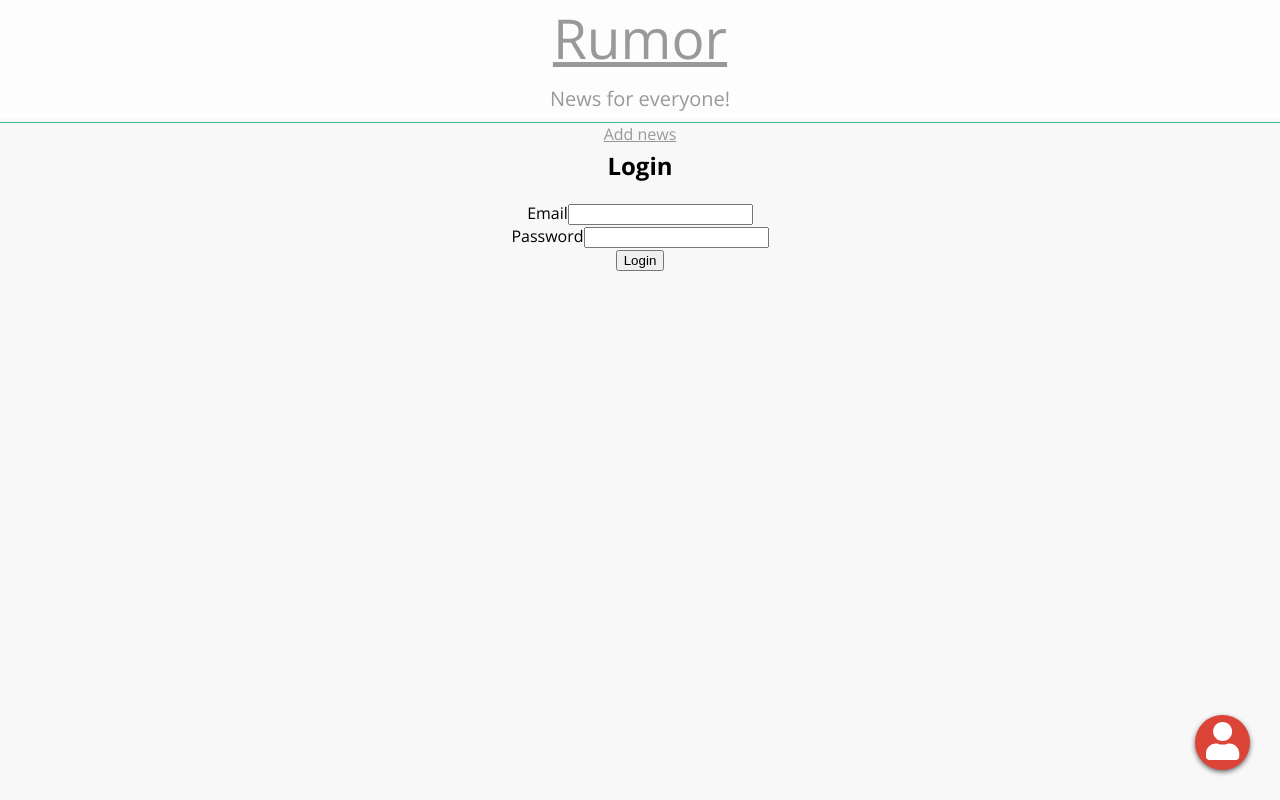
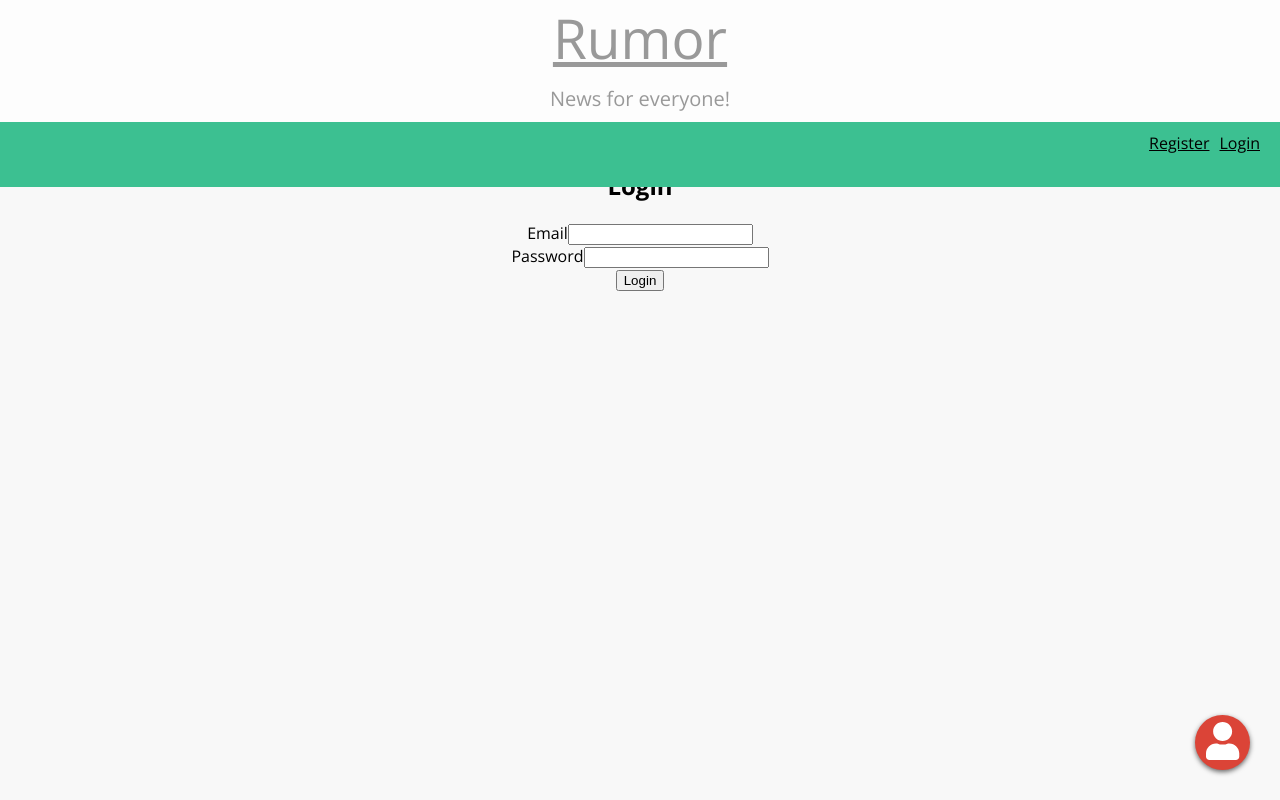
Before and after one commit to spiider/rumor, a React (Create React App) app in the folder client/: page /login in a window 1280 px wide. Built offline with nearby package versions, Linux system fonts and the light colour scheme.

Commit message:
store is now persisted in localstorage

```diff
--- a/client/package.json
+++ b/client/package.json
@@ -11,12 +11,13 @@
     "draft-js": "^0.10.5",
     "history": "^4.7.2",
     "i": "^0.3.6",
+    "lodash": "^4.17.11",
     "npm": "^6.4.1",
     "react": "^16.6.3",
     "react-dom": "^16.6.3",
     "react-mde": "^6.0.0-alpha.1",
     "react-modal": "^3.6.1",
-    "react-redux": "^4.0.1",
+    "react-redux": "^5.0.5",
     "react-router-dom": "^4.3.1",
     "react-scripts": "2.1.1",
     "react-showdown": "^1.6.0",
--- a/client/src/components/App/App.css
+++ b/client/src/components/App/App.css
@@ -1,5 +1,5 @@
 header {
-  height: 119px;
+  height: 139px;
   margin: 0;
   background: #fdfdfd;
 }
@@ -31,9 +31,20 @@ header p {
 
 header .menu {
   position: relative;
-  height: 1px;
+  height: 45px;
   margin: 0;
   background: #3cc091;
+  padding: 10px;
+}
+
+header .menu a {
+  color: #000;
+  padding-right: 10px;
+  text-align: right;
+}
+
+header .menu .right {
+  float: right;
 }
 
 main {
--- a/client/src/components/App/App.js
+++ b/client/src/components/App/App.js
@@ -14,8 +14,8 @@ import './App.css';
 import 'react-toastify/dist/ReactToastify.css';
 
 class App extends React.Component {
-  constructor() {
-    super();
+  constructor(props) {
+    super(props);
     this.state = {
       modalIsOpen: false,
     };
@@ -23,6 +23,7 @@ class App extends React.Component {
     this.openModal = this.openModal.bind(this);
     this.afterOpenModal = this.afterOpenModal.bind(this);
     this.closeModal = this.closeModal.bind(this);
+    this.userLogin = this.userLogin.bind(this);
   }
 
   componentDidMount() {
@@ -43,6 +44,24 @@ class App extends React.Component {
     this.setState({modalIsOpen: false});
   }
 
+  userLogin() {
+    const { loggedIn } = this.props;
+    if (!loggedIn) {
+      return(
+        <Fragment>
+          <Link to="/signup">Register</Link>
+          <Link to="/login">Login</Link>
+        </Fragment>
+      )
+    }
+    return (
+      <Fragment>
+        <Link to="/news/ad">Add news</Link>}
+        Pokemon lindo
+      </Fragment>
+    )
+  }
+
   render() {
     return (
       <Fragment>
@@ -50,8 +69,10 @@ class App extends React.Component {
           <h1><Link to="/">Rumor</Link></h1>
           <p>News for everyone!</p>
           <div className="menu">
+            <div className="right">
+              {this.userLogin()}
+            </div>
           </div>
-          <Link to="/news/add">Add news</Link>
           <div>
 
           </div>
@@ -61,8 +82,7 @@ class App extends React.Component {
           <Route exact path="/" component={Home} />
           <Route exact path="/register" component={Register} />
           <Route exact path="/login" component={Login} />
-          <Route exact path="/news/add" component={NewsEditor} />
-          {/* <PrivateRoute exact path="/news/add" component={NewsAdd} /> */}
+          <PrivateRoute exact path="/news/add" component={NewsEditor} />
           <Modal
               isOpen={this.state.modalIsOpen}
               onAfterOpen={this.afterOpenModal}
@@ -91,11 +111,9 @@ class App extends React.Component {
   }
 }
 
-const mapStateToProps = (state) => {
-  const { loggingIn } = state.authentication;
-  return {
-      loggingIn
-  };
-}
+const mapStateToProps = (state) => ({
+  loggedIn: state.authentication.loggedIn,
+  displayName: `${state.authentication.user.firstName} ${state.authentication.user.lastName}`,
+});
 
 export default withRouter(connect(mapStateToProps)(App));
--- a/client/src/components/Login/Login.js
+++ b/client/src/components/Login/Login.js
@@ -59,9 +59,9 @@ class Login extends React.Component {
 }
 
 const mapStateToProps = (state) => {
-    const { loggingIn } = state.authentication;
+    const { loggedIn } = state.authentication;
     return {
-        loggingIn
+        loggedIn
     };
 }
 const mapDispatchToProps = dispatch =>
--- a/client/src/components/PrivateRoute/PrivateRoute.js
+++ b/client/src/components/PrivateRoute/PrivateRoute.js
@@ -8,7 +8,7 @@ const PrivateRoute = ({ component: Component, ...rest }) => {
     <Route
       {...rest}
       render={props =>
-        rest.loggingIn ? (
+        rest.loggedIn ? (
           <Component {...props} />
         ) : (
           <Redirect
@@ -24,9 +24,9 @@ const PrivateRoute = ({ component: Component, ...rest }) => {
 }
 
 const mapStateToProps = (state) => {
-  const { loggingIn } = state.authentication;
+  const { loggedIn } = state.authentication;
   return {
-      loggingIn
+    loggedIn
   };
 }
 
--- a/client/src/constants/user.js
+++ b/client/src/constants/user.js
@@ -4,8 +4,4 @@ export const USER = {
   LOGIN_FAILURE: 'USERS_LOGIN_FAILURE',
 
   LOGOUT: 'USERS_LOGOUT',
-
-  GETALL_REQUEST: 'USERS_GETALL_REQUEST',
-  GETALL_SUCCESS: 'USERS_GETALL_SUCCESS',
-  GETALL_FAILURE: 'USERS_GETALL_FAILURE',
 };
--- a/client/src/reducers/authentication.js
+++ b/client/src/reducers/authentication.js
@@ -1,25 +1,32 @@
 import { USER } from '../constants';
 
-let user = JSON.parse(localStorage.getItem('user'));
-const initialState = user ? { loggedIn: true, user } : { loggedIn: false };
-
-export default (state = initialState, action) => {
+export default (state = { loggedIn: false, user: {} }, action) => {
   switch (action.type) {
     case USER.LOGIN_REQUEST:
       return {
-        loggingIn: true,
+        ...state,
+        loggedIn: true,
         user: action.user
       };
     case USER.LOGIN_SUCCESS:
       return {
+        ...state,
         loggedIn: true,
         user: action.user
       };
     case USER.LOGIN_FAILURE:
-      return {};
+      return {
+        loggedIn: false,
+        user: {}
+      };
     case USER.LOGOUT:
-      return {};
+      return {
+        loggedIn: false,
+        user: {}
+      };
     default:
-      return state
+      return {
+        ...state
+      }
   }
 }
--- a/client/src/reducers/index.js
+++ b/client/src/reducers/index.js
@@ -1,6 +1,7 @@
 import { combineReducers } from 'redux'
 import user from './user'
 import authentication from './authentication'
+
 
 export default combineReducers({
   authentication,
--- a/client/src/services/userService.js
+++ b/client/src/services/userService.js
@@ -15,11 +15,6 @@ function login(email, password) {
         .then(handleResponse)
         .then(user => {
             // login successful if there's a jwt token in the response
-            if (user.token) {
-                // store user details and jwt token in local storage to keep user logged in between page refreshes
-                localStorage.setItem('user', JSON.stringify(user));
-            }
-
             return user;
         });
 }
--- /dev/null
+++ b/client/src/store/localStorage.js
@@ -0,0 +1,21 @@
+export const loadState = () => {
+  try {
+    const serializedState = localStorage.getItem('state');
+    if (serializedState === null) {
+      return undefined;
+    }
+    return JSON.parse(serializedState);
+  } catch (err) {
+    console.log(err)
+    return undefined;
+  }
+};
+
+export const saveState = (state) => {
+  try {
+    const serializedState = JSON.stringify(state);
+    localStorage.setItem('state', serializedState);
+  } catch (err) {
+
+  }
+};
--- a/client/src/store/store.js
+++ b/client/src/store/store.js
@@ -2,11 +2,14 @@ import { createStore, applyMiddleware, compose } from 'redux'
 import { connectRouter, routerMiddleware } from 'connected-react-router'
 import thunk from 'redux-thunk'
 import createHistory from 'history/createBrowserHistory'
+import throlttle from 'lodash/throttle';
 import rootReducer from '../reducers'
+import { loadState, saveState } from './localStorage'
 
+const persistedState = loadState();
+console.log(persistedState)
 export const history = createHistory()
 
-const initialState = {}
 const enhancers = []
 const middleware = [thunk, routerMiddleware(history)]
 
@@ -23,8 +26,16 @@ const composedEnhancers = compose(
   ...enhancers
 )
 
-export default createStore(
+const store = createStore(
   connectRouter(history)(rootReducer),
-  initialState,
-  composedEnhancers
+  persistedState,
+  composedEnhancers,
 )
+console.log(store.getState())
+store.subscribe(throlttle(() => {
+  saveState({
+    authentication: store.getState().authentication,
+  });
+}, 1000));
+
+export default store;
```
Also changed, not shown: 1 other file (tests, documents, lock files or other folders).
